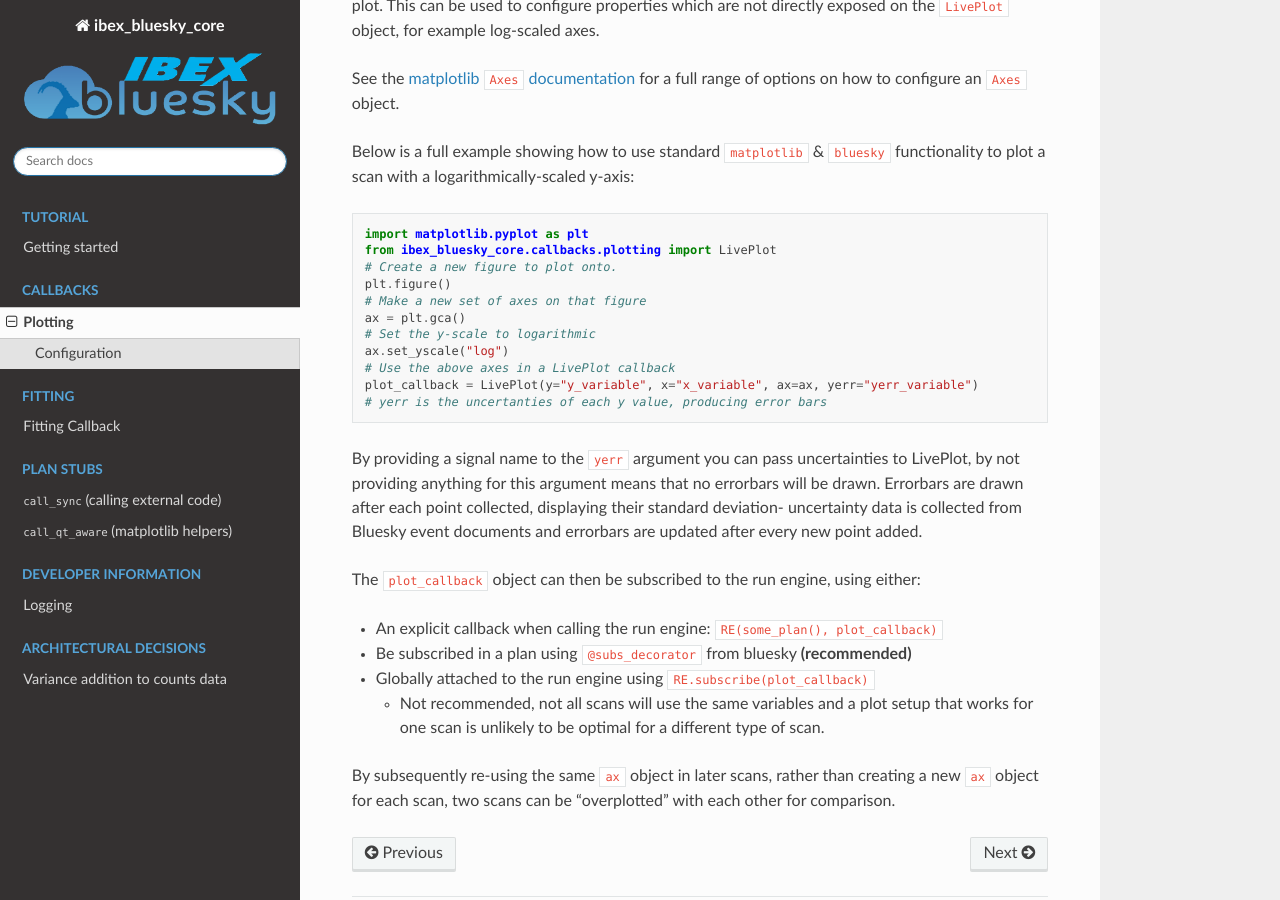
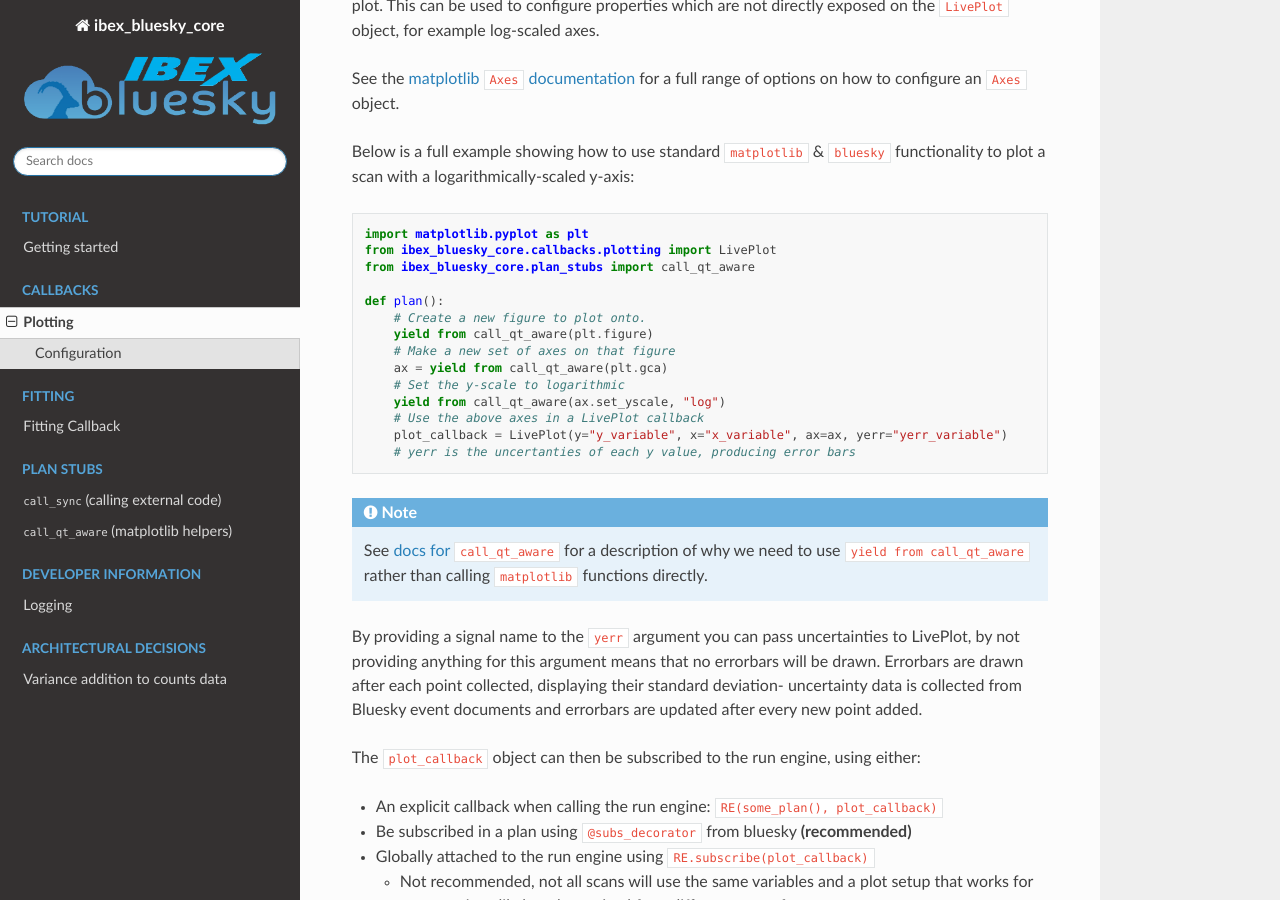
Before and after one commit to ISISComputingGroup/ibex_bluesky_core, a Sphinx documentation site: the page built from doc/callbacks/plotting.md, in a window 1280 px wide and 900 px high, scrolled down 607 px. Built offline with Sphinx 7.4.7 and the Read the Docs theme 3.1.0, drawn with Linux system fonts in a browser that asks for light colours; pages that are not in the unit, such as notebooks, are missing from menus.

Commit message:
Add additional docs

````diff
--- a/doc/callbacks/plotting.md
+++ b/doc/callbacks/plotting.md
@@ -31,15 +31,23 @@ to plot a scan with a logarithmically-scaled y-axis:
 ```python
 import matplotlib.pyplot as plt
 from ibex_bluesky_core.callbacks.plotting import LivePlot
-# Create a new figure to plot onto.
-plt.figure()
-# Make a new set of axes on that figure
-ax = plt.gca()
-# Set the y-scale to logarithmic
-ax.set_yscale("log")
-# Use the above axes in a LivePlot callback
-plot_callback = LivePlot(y="y_variable", x="x_variable", ax=ax, yerr="yerr_variable")
-# yerr is the uncertanties of each y value, producing error bars
+from ibex_bluesky_core.plan_stubs import call_qt_aware
+
+def plan():
+    # Create a new figure to plot onto.
+    yield from call_qt_aware(plt.figure)
+    # Make a new set of axes on that figure
+    ax = yield from call_qt_aware(plt.gca)
+    # Set the y-scale to logarithmic
+    yield from call_qt_aware(ax.set_yscale, "log")
+    # Use the above axes in a LivePlot callback
+    plot_callback = LivePlot(y="y_variable", x="x_variable", ax=ax, yerr="yerr_variable")
+    # yerr is the uncertanties of each y value, producing error bars
+```
+
+```{note}
+See [docs for `call_qt_aware`](../plan_stubs/matplotlib_helpers.md) for a description of why we need to use
+`yield from call_qt_aware` rather than calling `matplotlib` functions directly.
 ```
 
 By providing a signal name to the `yerr` argument you can pass uncertainties to LivePlot, by not providing anything for this argument means that no errorbars will be drawn. Errorbars are drawn after each point collected, displaying their standard deviation- uncertainty data is collected from Bluesky event documents and errorbars are updated after every new point added.
````
